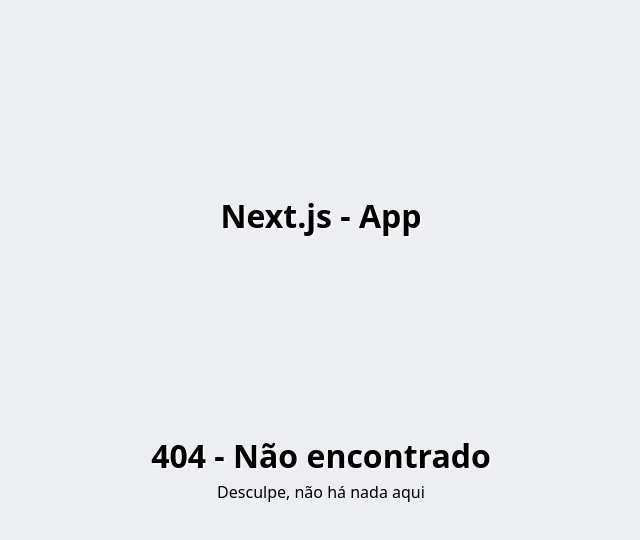
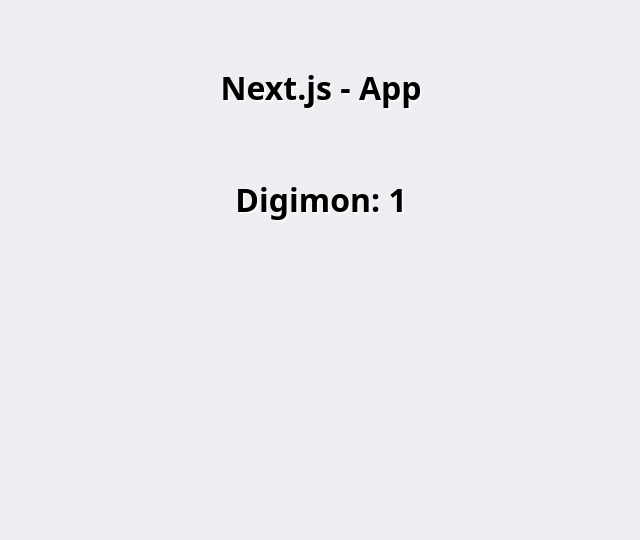
Before and after one commit to kayque-willy/next-js-app, a Next.js app: page /digimon/1 in a window 1280 px wide. Before the commit this address had no page. Shown: the top 540 px of the page, without its empty margins (319-959 px from the left). Built offline with nearby package versions, Linux system fonts and the light colour scheme.

Commit message:
Dynamic routes

```diff
--- /dev/null
+++ b/src/app/digimon/[id]/page.tsx
@@ -0,0 +1,9 @@
+interface DigimonProps {
+    params: {
+        id: number
+    }
+}
+
+export default function Digimon({ params }: DigimonProps) {
+    return <h1>Digimon: {params.id}</h1>
+}
--- a/src/app/globals.css
+++ b/src/app/globals.css
@@ -19,7 +19,7 @@
 }
 
 h1 {
-  margin-top: 15%;
+  margin-top: 5%;
   font-size: 2em;
 }
 
```
